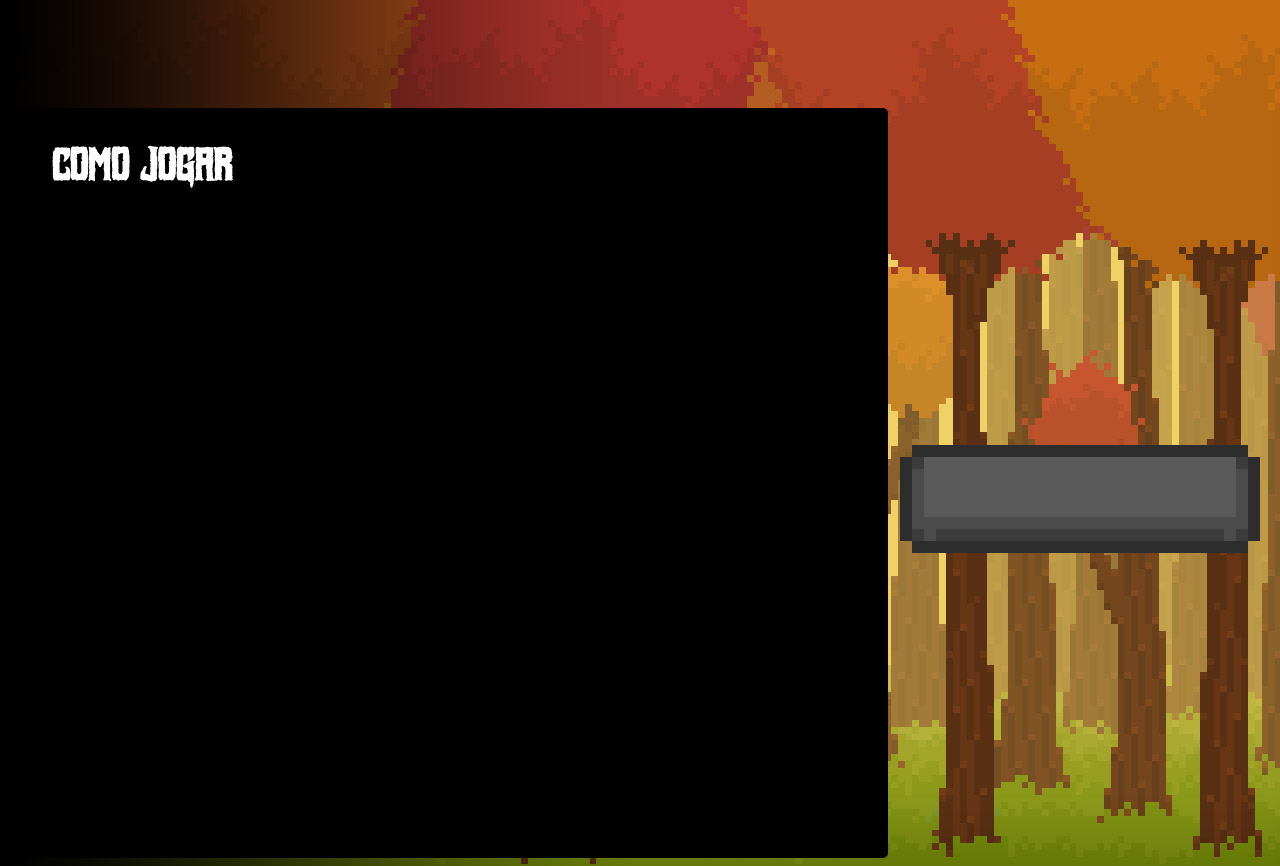
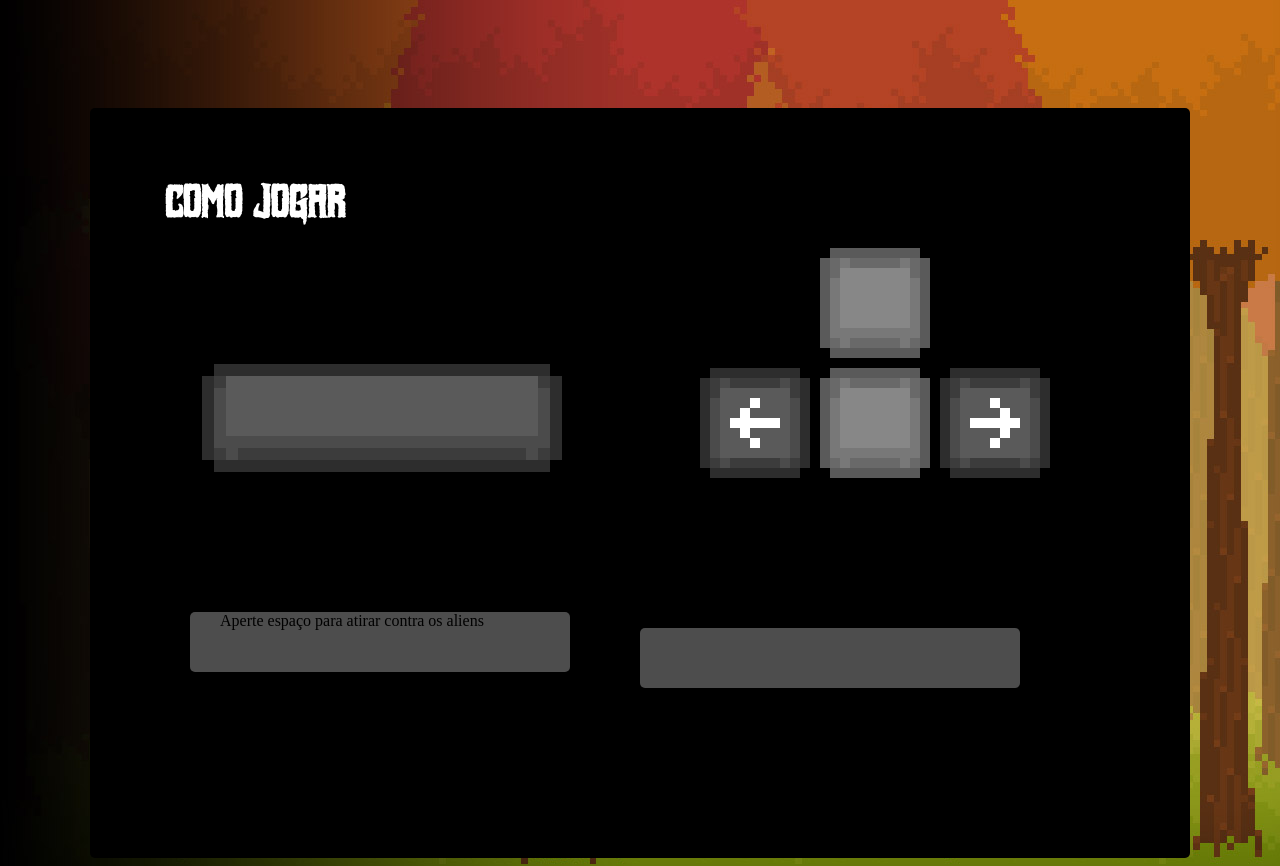
Before and after one commit to Halex-64/Jogo-Js-Farm, a plain HTML site: page intrucoes.html in a window 1280 px wide. Drawn offline with Linux system fonts and the light colour scheme.

Commit message:
Atualização insrucoes

```diff
--- a/css/instrucoes.css
+++ b/css/instrucoes.css
@@ -12,16 +12,20 @@ body{
     font-size: 23px;
     color: white;
     text-align:start;
-    padding-left: 5%;
+    padding-left:10%;
     padding-top: 2%;
+    grid-column: 2/7;
+    grid-row: 2;
 }
 
 .container{
-    width: 1200px;
+    width: 1100px;
     height: 750px;
     background-color: black;
     border-radius: 5px;
-    align-items: center;
+    display: grid;
+    grid-template-columns: repeat(10,50px);
+    grid-template-rows: repeat(10,50px);
 }
 
 section{
@@ -30,3 +34,24 @@ section{
     align-items: center;
     padding-top: 100px;
 }
+
+.instrucao1{
+    grid-column: 3;
+    grid-row-start: 3;
+
+}
+
+.instrucao2{
+    grid-column: 12;
+    grid-row-start: 1;
+
+}
+
+#container_texto{
+    width: 350px;
+    height: 60px;
+    background-color: gray;
+    border-radius: 5px;
+    opacity: 60%;
+    padding-left: 30px;
+}
--- a/intrucoes.html
+++ b/intrucoes.html
@@ -11,10 +11,20 @@
     <section>
         <div class="container">
             <h1 id="subtitulo">Como jogar</h1>
+            <div class="instrucao1">
+                <img src="./img/espaco.png.png" alt="">
+                <div id="container_texto">
+                    <p>Aperte espaço para atirar contra os aliens</p>
+                </div>
+            </div>
+            <div class="instrucao2">
+                <img src="./img/teclas.png.png" alt="">
+                <div id="container_texto">
+                    <p></p>
+                </div>
+            </div>
         </div>
-        <div class="intrucao1">
-            <img src="./img/New Piskel.png" alt="">
-        </div>
+
     </section>
 </body>
 </html>
```
Also changed, not shown: img/espaco.png.png (renamed from img/New Piskel.png), img/teclas.png.png (added).
